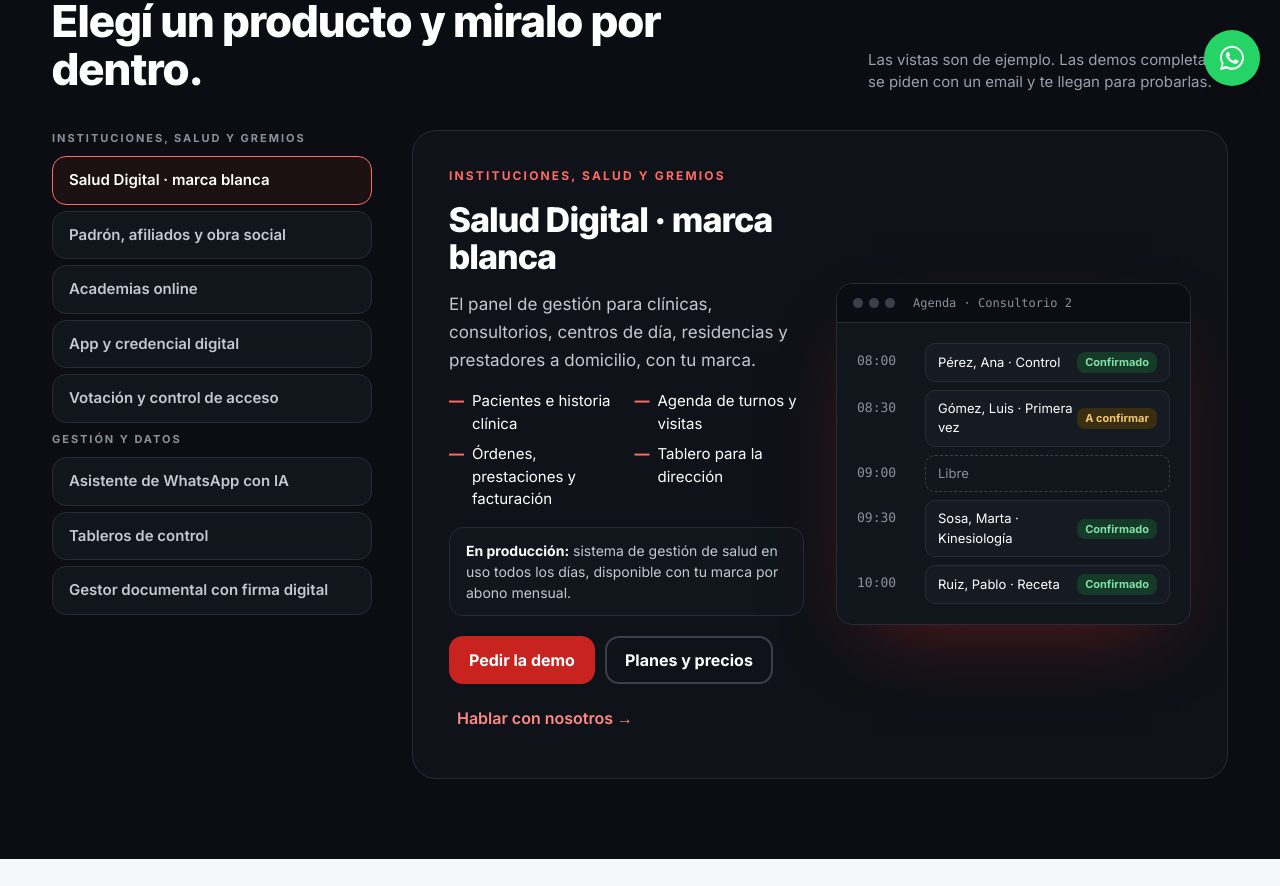
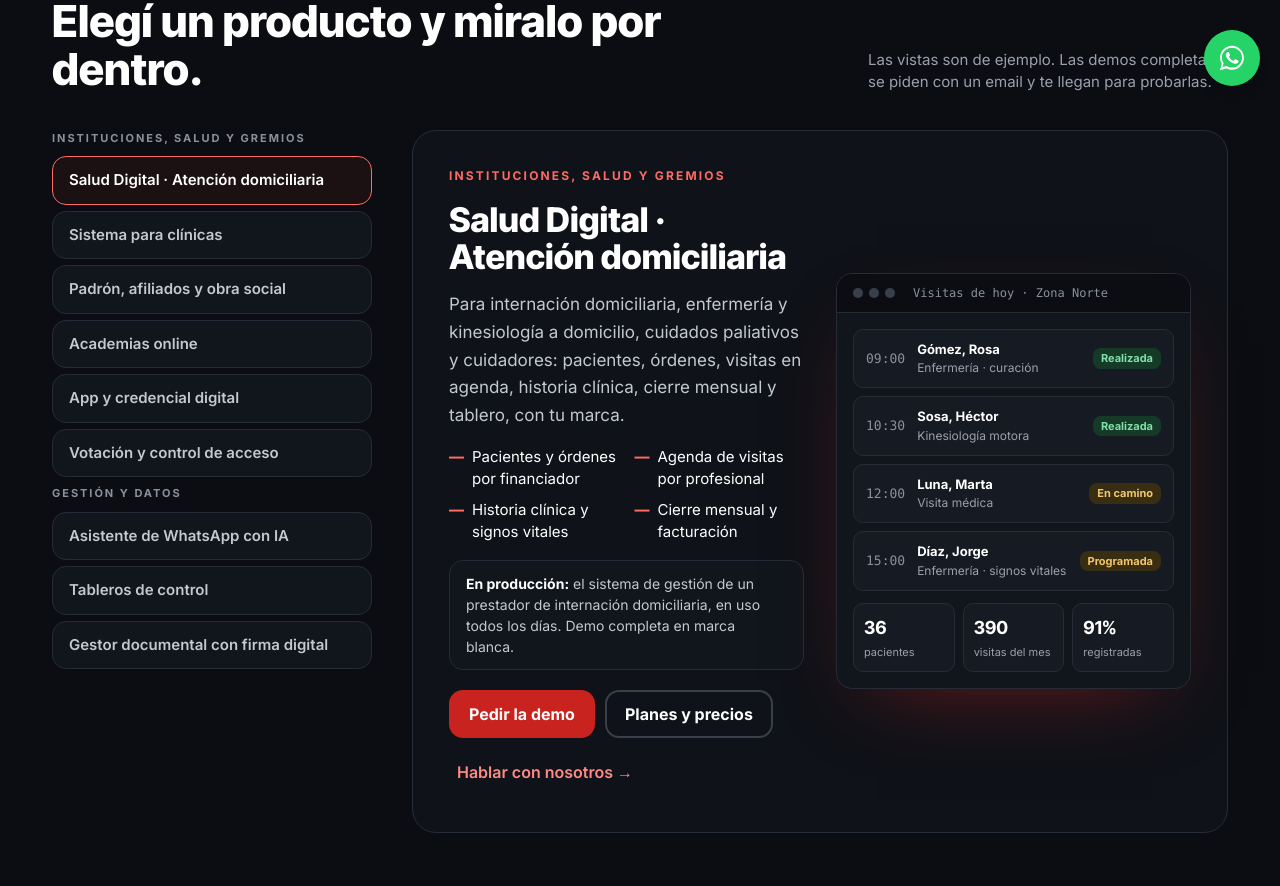
Before and after one commit to jammiranda/julio-miranda-web, a Next.js app: page /productos in a window 1280 px wide. Shown: the part 694-1580 px from the top of the page. Built offline with nearby package versions, Linux system fonts and the light colour scheme.

Commit message:
Salud Digital · Atención domiciliaria como producto propio (con su demo) y Sistema para clínicas como producto genérico
Co-Authored-By: Claude Opus 5.5 <noreply@anthropic.com>
Claude-Session: https://claude.ai/code/session_01JmMyMuuh3c6ehyE9jkij3R

```diff
--- a/app/casos-de-exito/page.tsx
+++ b/app/casos-de-exito/page.tsx
@@ -30,9 +30,9 @@ const DESTACADOS = [
   {
     img: "/images/case-salud-digital-panel.webp",
     tag: "Salud Digital · marca blanca",
-    title: "Salud Digital: el panel de gestión para salud",
-    reto: "Ordenar pacientes, agenda, profesionales, órdenes, historia clínica y facturación de una operación de salud que no para.",
-    hicimos: "Un sistema en producción todos los días que hoy ofrecemos con la marca de cada institución: clínicas, consultorios, centros de día, residencias y prestadores a domicilio.",
+    title: "Salud Digital · Atención domiciliaria",
+    reto: "Ordenar pacientes, órdenes, visitas, profesionales, historia clínica y facturación de una operación de salud en domicilio que no para.",
+    hicimos: "Un sistema en producción todos los días que hoy ofrecemos con la marca de cada prestador: internación domiciliaria, enfermería y kinesiología a domicilio, cuidados paliativos y cuidadores.",
     cifras: [["24/7", "en producción"], ["Tu marca", "por abono mensual"]],
   },
 ]
--- a/app/page.tsx
+++ b/app/page.tsx
@@ -20,7 +20,7 @@ const STATS = [
 const CASES = [
   { img: "/images/case-tigre-new.webp", tag: "Gobierno municipal", title: "Municipio de Tigre · app Soy Tigre", text: "Más de 80.000 vecinos suscriptos. Desarrollo y soporte de la app municipal: más de 500 comercios adheridos y alta de las tarjetas Soy Tigre y Soy Tigre Joven." },
   { img: "/images/case-comunidad-usl.webp", tag: "Comunidad y academia", title: "Comunidad USL · Academia", text: "Comunidad y academia online: cursos, inscripciones, beneficios y padrón en un solo panel. Más de 1.000 inscriptos en un año." },
-  { img: "/images/case-salud-digital-panel.webp", tag: "Salud Digital · marca blanca", title: "Salud Digital, con tu marca", text: "Para clínicas, consultorios, centros de día, residencias y prestadores a domicilio: pacientes, agenda, profesionales, órdenes, historia clínica y facturación en un solo panel." },
+  { img: "/images/case-salud-digital-panel.webp", tag: "Salud Digital · marca blanca", title: "Salud Digital · Atención domiciliaria", text: "Para internación domiciliaria, enfermería y kinesiología a domicilio, cuidados paliativos y cuidadores: pacientes, órdenes, visitas, historia clínica y facturación en un panel con tu marca." },
 ]
 
 const QUE_HACEMOS = [
@@ -69,7 +69,7 @@ export default function HomePage() {
           <div className="db-scan"><i /></div>
         </section>
 
-        <CintaProyectos etiqueta="En producción" items={[["Academia", "Comunidad USL"], ["App", "Soy Tigre · Municipio de Tigre"], ["Salud", "Salud Digital · marca blanca"], ["Salud", "Sistema para clínicas"], ["IA", "Asistente de WhatsApp"], ["Gremios", "Padrón y obra social"], ["Firma", "Gestor documental"], ["Datos", "Tableros de control"]]} />
+        <CintaProyectos etiqueta="En producción" items={[["Academia", "Comunidad USL"], ["App", "Soy Tigre · Municipio de Tigre"], ["Salud", "Salud Digital · Atención domiciliaria"], ["Salud", "Sistema para clínicas"], ["IA", "Asistente de WhatsApp"], ["Gremios", "Padrón y obra social"], ["Firma", "Gestor documental"], ["Datos", "Tableros de control"]]} />
         <FraseGrande kicker="Por qué DEVISEBIT" texto="¿Por qué armar piezas sueltas si todo puede funcionar [junto]? Un solo equipo construye tu sistema, lo conecta con lo que ya usás y automatiza lo que hoy hacés a mano. Vos tenés un solo interlocutor." />
         {/* Qué hacemos: las mismas puertas de entrada que los anuncios de Google */}
         <section id="que-hacemos" className="bg-white">
--- a/components/productos-explorador.tsx
+++ b/components/productos-explorador.tsx
@@ -16,7 +16,7 @@ export type ProductoFicha = {
   prueba: string
   planes?: string
   demo?: string
-  vista: "clinicas" | "whatsapp" | "crm" | "tableros" | "app" | "academias" | "votacion" | "documental"
+  vista: "domicilio" | "clinicas" | "whatsapp" | "crm" | "tableros" | "app" | "academias" | "votacion" | "documental"
 }
 
 const ventana = "rounded-2xl border border-[#262C37] bg-[#11151C] overflow-hidden shadow-[0_30px_80px_-40px_rgba(200,35,31,.55)]"
@@ -48,6 +48,25 @@ function Vista({ v }: { v: ProductoFicha["vista"] }) {
           <div className="grid grid-cols-3 gap-2 pt-3 mt-1 border-t border-white/10">
             {[["312", "consultas"], ["74%", "resueltas solas"], ["58", "turnos"]].map(([n, l]) => (
               <div key={l} className="rounded-lg bg-[#161A22] border border-[#262C37] p-2.5"><strong className="block font-tight text-xl">{n}</strong><span className="text-[11px] text-[#9AA1AD]">{l}</span></div>
+            ))}
+          </div>
+        </div>
+      </div>
+    )
+  if (v === "domicilio")
+    return (
+      <div className={ventana}>
+        <Barra t="Visitas de hoy · Zona Norte" />
+        <div className="p-4 flex flex-col gap-2 text-white text-[13px]">
+          {[["09:00", "Gómez, Rosa", "Enfermería · curación", "ok", "Realizada"], ["10:30", "Sosa, Héctor", "Kinesiología motora", "ok", "Realizada"], ["12:00", "Luna, Marta", "Visita médica", "warn", "En camino"], ["15:00", "Díaz, Jorge", "Enfermería · signos vitales", "warn", "Programada"]].map(([h, p, t, c, l]) => (
+            <div key={h} className="rounded-lg bg-[#161A22] border border-[#262C37] px-3 py-2.5 flex items-center justify-between gap-3">
+              <span className="flex items-center gap-3 min-w-0"><span className="font-mono text-[#8A919C]">{h}</span><span className="min-w-0"><strong className="block truncate">{p}</strong><span className="block text-[12px] text-[#9AA1AD] truncate">{t}</span></span></span>
+              <Pill c={c as "ok" | "warn"} t={l} />
+            </div>
+          ))}
+          <div className="grid grid-cols-3 gap-2 pt-1">
+            {[["36", "pacientes"], ["390", "visitas del mes"], ["91%", "registradas"]].map(([n, l]) => (
+              <div key={l} className="rounded-lg bg-[#161A22] border border-[#262C37] p-2.5"><strong className="block font-tight text-lg">{n}</strong><span className="text-[11px] text-[#9AA1AD]">{l}</span></div>
             ))}
           </div>
         </div>
--- a/lib/demos.ts
+++ b/lib/demos.ts
@@ -7,6 +7,7 @@ export const DEMOS: Demo[] = [
   { slug: "sistemas", titulo: "Sistemas a medida", texto: "Un sistema de gestión con módulos que se activan según lo que necesitás.", para: "Empresas y organizaciones con procesos propios" },
   { slug: "padron", titulo: "Sistema de padrón", texto: "Afiliados, aportes al día y credencial digital, del lado del administrador y del afiliado.", para: "Gremios, mutuales, colegios y asociaciones" },
   { slug: "obras-sociales", titulo: "Sistema para obras sociales", texto: "Afiliados, órdenes, autorizaciones, prestadores y el tablero de la conducción.", para: "Obras sociales y prepagas" },
+  { slug: "salud-digital", titulo: "Salud Digital · Atención domiciliaria", texto: "El sistema completo, en marca blanca: pacientes, órdenes, agenda de visitas, historia clínica, cierre mensual y tablero.", para: "Internación domiciliaria, enfermería y kinesiología a domicilio, cuidados paliativos y cuidadores" },
   { slug: "academia", titulo: "Plataforma de cursos", texto: "Inscribite, cursá una lección, rendí el examen y obtené un certificado verificable.", para: "Instituciones, gremios, empresas y capacitadores" },
   { slug: "panel-de-contenido", titulo: "Panel de Contenido", texto: "Redes, web, competencia y publicaciones en un solo tablero.", para: "Marcas, agencias y equipos de comunicación" },
   { slug: "transformacion-digital", titulo: "Autodiagnóstico de madurez digital", texto: "12 preguntas: tu puntaje en 6 dimensiones y 3 acciones prioritarias. Es el primero de 3 niveles gratis.", para: "Pymes, empresas familiares y organismos" },
@@ -19,6 +20,7 @@ export const demoDe = (slug: string) => DEMOS.find((d) => d.slug === slug)
 /** Producto de /productos → demo que lo muestra */
 export const DEMO_DE_PRODUCTO: Record<string, string> = {
   clinicas: "sistemas",
+  domiciliaria: "salud-digital",
   whatsapp: "whatsapp",
   crm: "obras-sociales",
   tableros: "panel-de-contenido",
--- a/lib/marca.ts
+++ b/lib/marca.ts
@@ -40,11 +40,11 @@ export const SOLUCIONES = [
 
 /** Producto → solución (landing) donde se ve con precio. */
 export const SOLUCION_DE_PRODUCTO: Record<string, (typeof SOLUCIONES)[number]["id"]> = {
-  clinicas: "sistemas", whatsapp: "whatsapp", crm: "sistemas", tableros: "sistemas",
+  clinicas: "sistemas", domiciliaria: "sistemas", whatsapp: "whatsapp", crm: "sistemas", tableros: "sistemas",
   app: "comunidad", academias: "comunidad", votacion: "comunidad", documental: "sistemas",
 }
 export const NOMBRE_PRODUCTO: Record<string, string> = {
-  clinicas: "Sistema para clínicas", whatsapp: "Asistente de WhatsApp con IA", crm: "CRM de afiliados y prestadores", tableros: "Tableros de control",
+  clinicas: "Sistema para clínicas", domiciliaria: "Salud Digital · Atención domiciliaria", whatsapp: "Asistente de WhatsApp con IA", crm: "CRM de afiliados y prestadores", tableros: "Tableros de control",
   app: "App y credencial digital", academias: "Academias online", votacion: "Votación y control de acceso", documental: "Gestor documental con firma digital",
 }
 
--- a/lib/productos-fichas.ts
+++ b/lib/productos-fichas.ts
@@ -7,7 +7,8 @@ const INST = "Instituciones, salud y gremios"
 const GEST = "Gestión y datos"
 
 const BASE: Omit<ProductoFicha, "planes" | "demo">[] = [
-  { id: "clinicas", grupo: INST, title: "Salud Digital · marca blanca", vista: "clinicas", bajada: "El panel de gestión para clínicas, consultorios, centros de día, residencias y prestadores a domicilio, con tu marca.", items: ["Pacientes e historia clínica", "Agenda de turnos y visitas", "Órdenes, prestaciones y facturación", "Tablero para la dirección"], prueba: "sistema de gestión de salud en uso todos los días, disponible con tu marca por abono mensual." },
+  { id: "domiciliaria", grupo: INST, title: "Salud Digital · Atención domiciliaria", vista: "domicilio", bajada: "Para internación domiciliaria, enfermería y kinesiología a domicilio, cuidados paliativos y cuidadores: pacientes, órdenes, visitas en agenda, historia clínica, cierre mensual y tablero, con tu marca.", items: ["Pacientes y órdenes por financiador", "Agenda de visitas por profesional", "Historia clínica y signos vitales", "Cierre mensual y facturación"], prueba: "el sistema de gestión de un prestador de internación domiciliaria, en uso todos los días. Demo completa en marca blanca." },
+  { id: "clinicas", grupo: INST, title: "Sistema para clínicas", vista: "clinicas", bajada: "Turnos, historia clínica, recetas y facturación de prestaciones en un solo sistema, con tablero para la dirección.", items: ["Agenda y turnos online", "Historia clínica electrónica", "Prestaciones y facturación", "Tablero de gestión"], prueba: "módulos de salud probados en producción, adaptados a cada consultorio o clínica." },
   { id: "crm", grupo: INST, title: "Padrón, afiliados y obra social", vista: "crm", bajada: "Padrón único con grupos familiares, aportes, órdenes y autorizaciones en línea, prestadores y cartilla.", items: ["Padrón y grupos familiares", "Aportes y cuotas al día", "Órdenes y autorizaciones", "Prestadores y cartilla"], prueba: "gestión gremial y de obra social en San Luis (Comunidad USL)." },
   { id: "academias", grupo: INST, title: "Academias online", vista: "academias", bajada: "Cursos, clases en vivo, inscripciones, pagos y certificados verificables, con tu marca y tu dominio.", items: ["Cursos y clases en vivo", "Inscripciones y pagos", "Exámenes y asistencia", "Certificados verificables"], prueba: "Comunidad USL, con más de 1.000 inscriptos en un año." },
   { id: "app", grupo: INST, title: "App y credencial digital", vista: "app", bajada: "Tu institución en el celular de cada socio o vecino: credencial, beneficios, novedades y avisos.", items: ["Credencial digital", "Beneficios y comercios", "Novedades y avisos", "iOS y Android"], prueba: "app Soy Tigre del Municipio de Tigre, con más de 80.000 vecinos suscriptos." },
```
